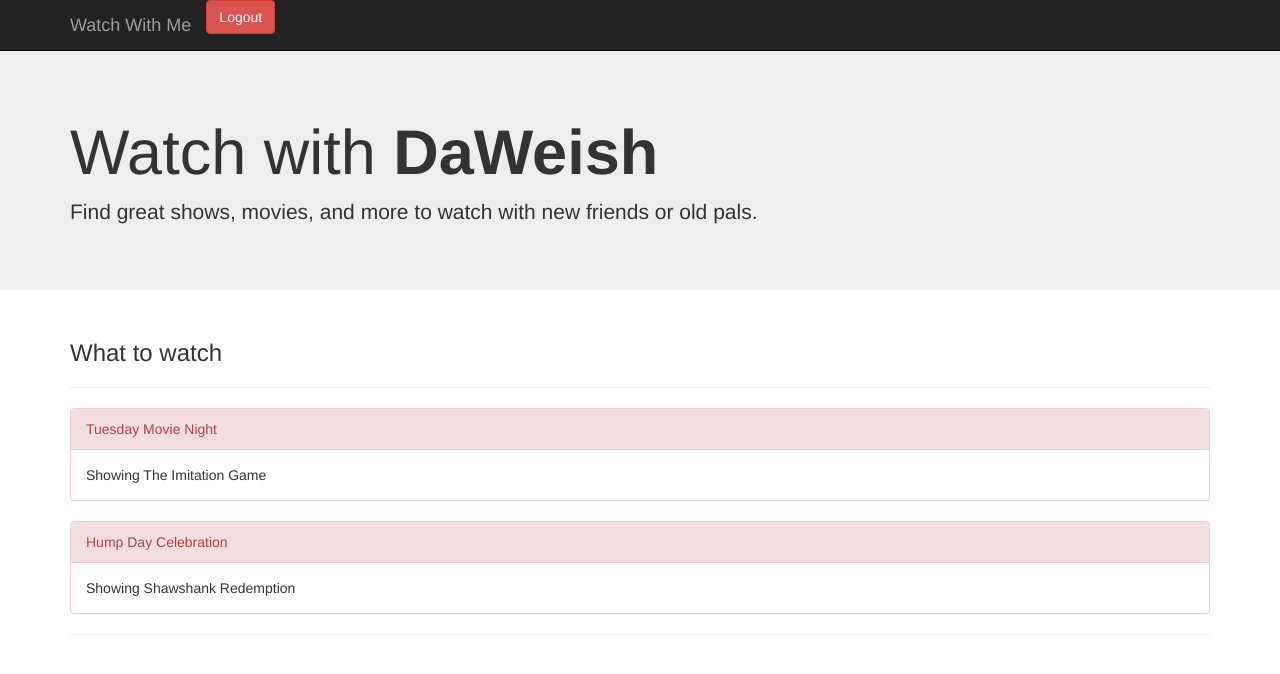
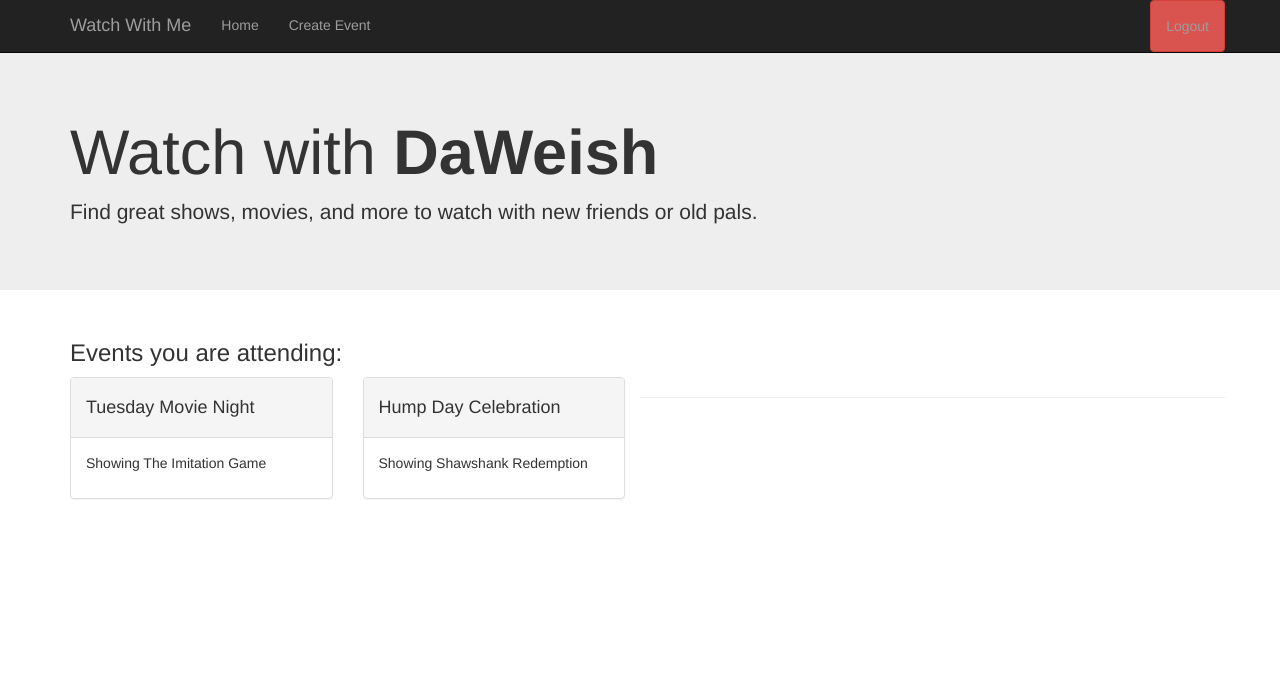
Before and after one commit to DaWeish/watchwithme, a Flask app: page / in a window 1280 px wide. Shown: the top 674 px of the page. Run offline with Flask 2, Linux system fonts and the light colour scheme; some libraries are stand-ins or nearby versions.

Commit message:
Fixing css and added new page

```diff
--- a/app/templates/header.html
+++ b/app/templates/header.html
@@ -17,12 +17,6 @@
   </head>
 
   <body>
-
-    <!-- jQuery (necessary for Bootstrap's JavaScript plugins) -->
-    <script src="https://ajax.googleapis.com/ajax/libs/jquery/1.11.2/jquery.min.js"></script>
-    <!-- Include all compiled plugins (below), or include individual files as needed -->
-    <script src="/static/js/bootstrap.min.js"></script>
-
     <nav class="navbar navbar-inverse navbar-fixed-top">
       <div class="container">
         <div class="navbar-header">
@@ -30,12 +24,17 @@
             <span class="sr-only">Toggle navigation</span>
             <span class="icon-bar"></span>
             <span class="icon-bar"></span>
-            <span class="icon-bar"></span>
           </button>
-          <a class="navbar-brand" href="/index"> Watch With Me</a>
+          <a class="navbar-brand" href="/index">Watch With Me</a>
         </div>
         <div id="navbar" class="navbar-collapse collapse">
-          <button type="button" class="btn btn-danger">Logout</button>
+          <ul class="nav navbar-nav">
+            <li><a href="/index">Home</a></li>
+            <li><a href="/newEvent">Create Event</a></li>
+          </ul>
+          <ul class="nav navbar-nav navbar-right">
+            <li><a href="/login" class="btn btn-danger">Logout</a></li>
+          </ul>
         </div><!--/.navbar-collapse -->
       </div>
     </nav>
@@ -52,5 +51,10 @@
 
     {% block content %}
     {% endblock %}
+
+    <!-- jQuery (necessary for Bootstrap's JavaScript plugins) -->
+    <script src="https://ajax.googleapis.com/ajax/libs/jquery/1.11.2/jquery.min.js"></script>
+    <!-- Include all compiled plugins (below), or include individual files as needed -->
+    <script src="/static/js/bootstrap.min.js"></script>
   </body>
 </html>
--- a/app/templates/index.html
+++ b/app/templates/index.html
@@ -9,13 +9,23 @@
   </div>
 
   <div class="container">
-    <h3> What to watch </h3>
-    <hr>
+    <div class="row">
+      <div class="col-md-12">
+        <h3>Events you are attending:</h3>
+      </div>
+    </div>
+    <div class="row">
     {% for event in events %}
-    <div class="panel panel-danger">
-      <div class="panel-heading">{{ event.title }}</div>
-      <div class="panel-body">Showing {{ event.media }}</div>
-    </div>
+      <div class="col-md-3 col-xs-6">
+        <div class="panel panel-default">
+          <div class="panel-heading">
+            <h4>{{ event.title }}</h4>
+          </div>
+          <div class="panel-body">
+            <p>Showing {{ event.media }}</p>
+          </div>
+        </div>
+      </div>
     {% endfor %}
     <hr>
   </div>
--- a/app/views.py
+++ b/app/views.py
@@ -27,3 +27,7 @@ def login():
         return redirect('/index')
 
     return render_template('login.html', title="Sign In", form=form)
+
+@myApp.route('/newEvent', methods = ['GET', 'POST'])
+def createEvent():
+    return render_template('newevent.html', title="Create Event")
```
Also changed, not shown: app/templates/newevent.html (added, +8 -0 lines).
